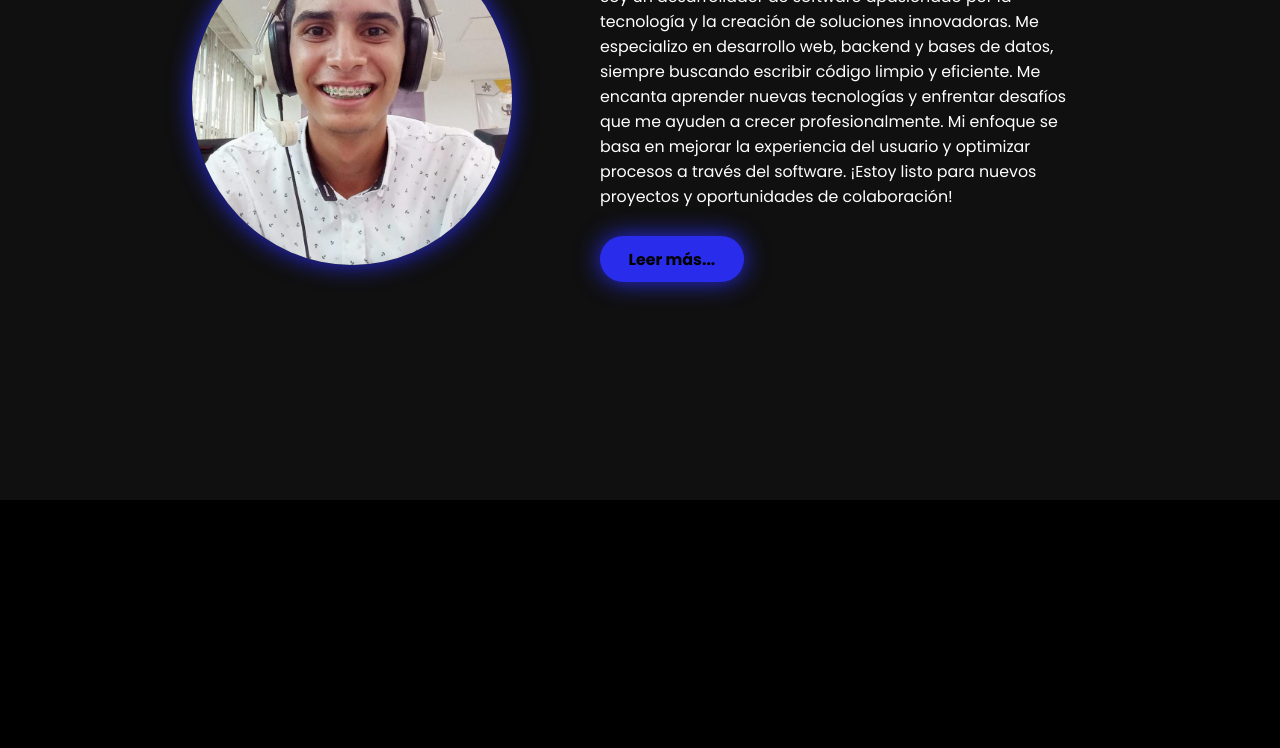
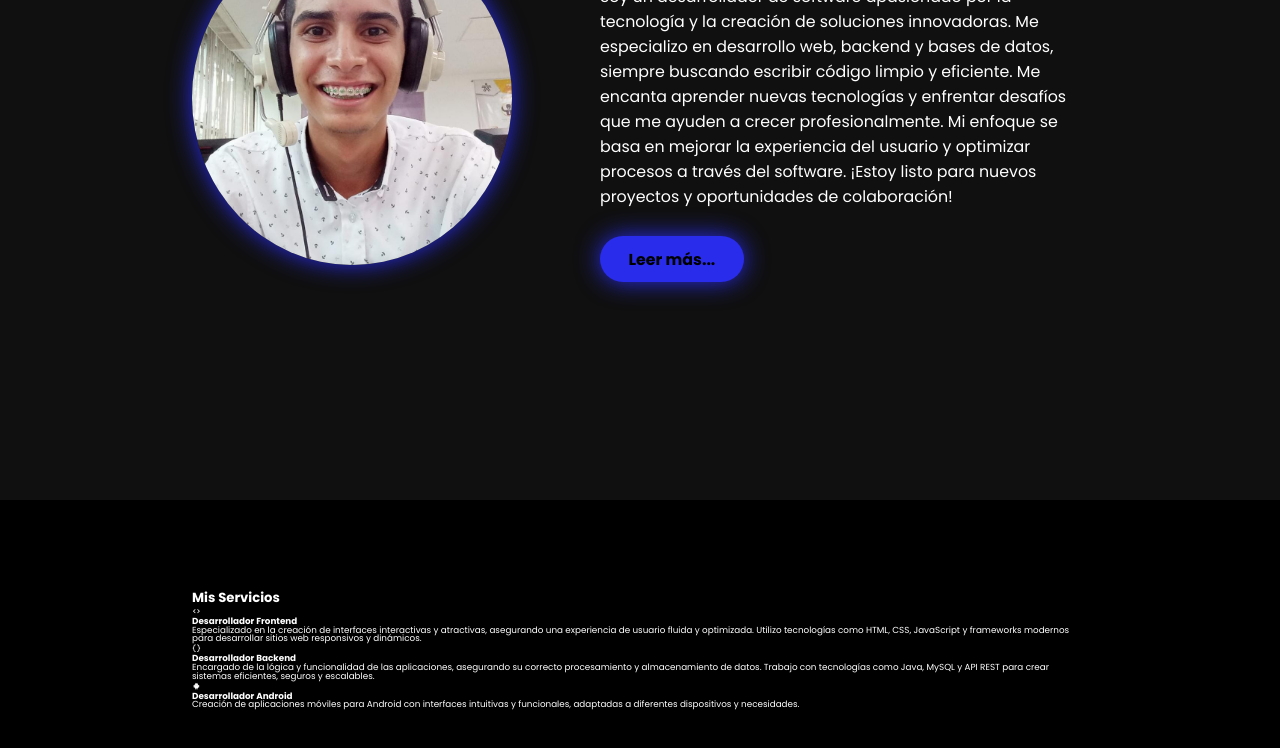
Before and after one commit to CristianTorresCarrero/portafolio, a plain HTML site: page index.html in a window 1280 px wide. Shown: the part 1100-1848 px from the top of the page. Before the commit the page ends 1600 px from the top, so only its background shows below. Drawn offline with nearby package versions, Linux system fonts and the light colour scheme.

```diff
--- a/index.html
+++ b/index.html
@@ -65,6 +65,44 @@
         </div>
     </section>
 
+    <section class="services" id="services">
+        <h2 class="heading">Mis Servicios</h2>
+
+        <div class="services-container">
+
+            <div class="service-box">
+                <div class="service-info">
+                    <i class="bx bx-code">
+                        <h4>Desarrollador Frontend</h4>
+                        <p>Especializado en la creación de interfaces interactivas y atractivas, asegurando una experiencia de usuario fluida y optimizada.
+                            Utilizo tecnologías como HTML, CSS, JavaScript y frameworks modernos para desarrollar sitios web responsivos y dinámicos.</p>
+                    </i>
+                </div>
+            </div>
+
+            <div class="service-box">
+                <div class="service-info">
+                    <i class="bx bx-code-curly">
+                        <h4>Desarrollador Backend</h4>
+                        <p>Encargado de la lógica y funcionalidad de las aplicaciones, asegurando su correcto procesamiento y almacenamiento de datos.
+                            Trabajo con tecnologías como Java, MySQL y API REST para crear sistemas eficientes, seguros y escalables.</p>
+                    </i>
+                </div>
+            </div>
+
+            <div class="service-box">
+                <div class="service-info">
+                    <i class="bx bxl-android">
+                        <h4>Desarrollador Android</h4>
+                        <p>Creación de aplicaciones móviles para Android con interfaces intuitivas y funcionales,
+                            adaptadas a diferentes dispositivos y necesidades.</p>
+                    </i>
+                </div>
+            </div>
+        </div>
+
+    </section>
+
     <script src="js/router.js"></script>
 </body>
 </html>
```
